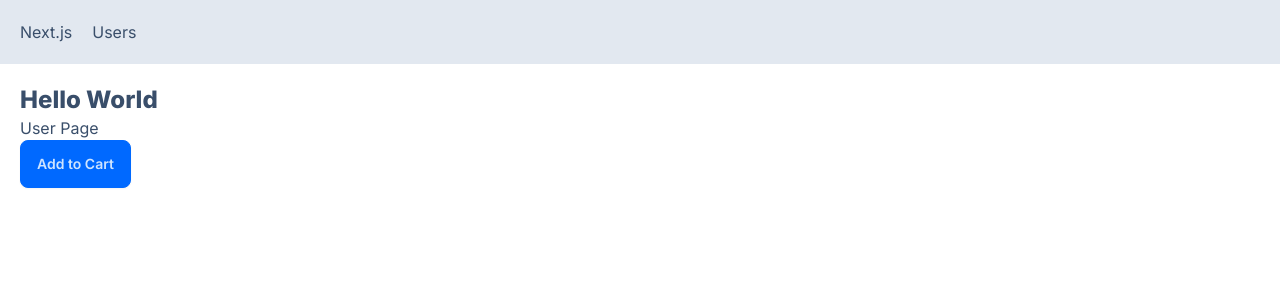
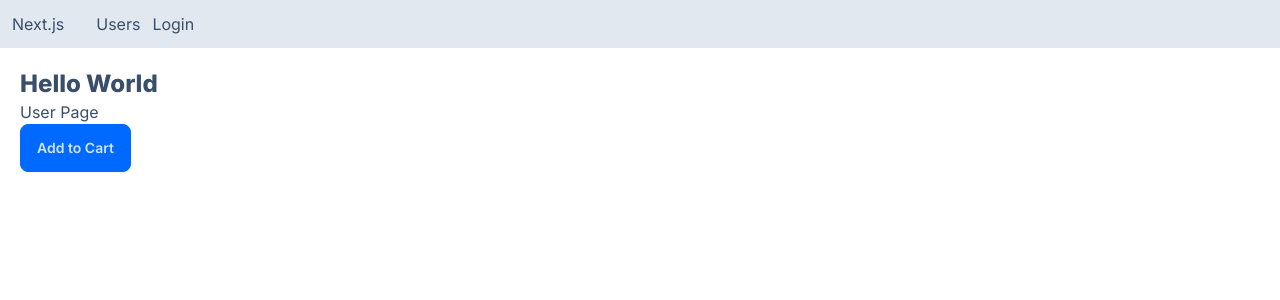
Before and after one commit to sarvan2research/next-app, a Next.js app: page / in a window 1280 px wide. Shown: the top 300 px of the page. Built offline with nearby package versions, Linux system fonts and the light colour scheme; no server answers.

Commit message:
Adding next auth session and authprovider

```diff
--- a/app/NavBar.tsx
+++ b/app/NavBar.tsx
@@ -1,13 +1,23 @@
+"use client";
+import { useSession } from "next-auth/react";
 import Link from "next/link";
 import React from "react";
+import AuthProvider from "./auth/provider";
 
 const NavBar = () => {
+  const { status, data: session } = useSession();
+  //if (status === "loading") return null;
   return (
-    <div className="bg-slate-200 p-5">
+    <div className="flex bg-slate-200 p-3 space-x-3">
       <Link href="/" className="mr-5">
         Next.js
       </Link>
       <Link href="/users">Users</Link>
+      {status === "loading" && <div>Loading...</div>}
+      {status === "authenticated" && <div>{session.user!.name}</div>}
+      {status === "unauthenticated" && (
+        <Link href="/api/auth/signin">Login</Link>
+      )}
     </div>
   );
 };
--- /dev/null
+++ b/app/api/auth/[...nextauth]/route.tsx
@@ -0,0 +1,13 @@
+import NextAuth from "next-auth";
+import GoogleProvider from "next-auth/providers/google";
+
+const handler = NextAuth({
+  providers: [
+    GoogleProvider({
+      clientId: process.env.GOOGLE_CLIENT_ID!,
+      clientSecret: process.env.GOOGLE_CLIENT_SECRET!,
+    }),
+  ],
+});
+
+export { handler as GET, handler as POST };
--- /dev/null
+++ b/app/api/auth/token/route.tsx
@@ -0,0 +1,7 @@
+import { getToken } from "next-auth/jwt";
+import { NextRequest, NextResponse } from "next/server";
+
+export async function GET(request: NextRequest) {
+  const token = await getToken({ req: request });
+  return NextResponse.json(token);
+}
--- /dev/null
+++ b/app/auth/provider.tsx
@@ -0,0 +1,9 @@
+"use client";
+import React, { ReactNode } from "react";
+import { SessionProvider } from "next-auth/react";
+
+const AuthProvider = ({ children }: { children: ReactNode }) => {
+  return <SessionProvider>{children}</SessionProvider>;
+};
+
+export default AuthProvider;
--- a/app/layout.tsx
+++ b/app/layout.tsx
@@ -3,6 +3,7 @@ import type { Metadata } from "next";
 import { Inter } from "next/font/google";
 import NavBar from "./NavBar";
 import { Suspense } from "react";
+import AuthProvider from "./auth/provider";
 
 const inter = Inter({ subsets: ["latin"] });
 
@@ -19,8 +20,10 @@ export default function RootLayout({
   return (
     <html data-theme="winter" lang="en">
       <body className={inter.className}>
-        <NavBar />
-        <main className="p-5">{children}</main>
+        <AuthProvider>
+          <NavBar />
+          <main className="p-5">{children}</main>
+        </AuthProvider>
       </body>
     </html>
   );
--- a/package.json
+++ b/package.json
@@ -18,6 +18,7 @@
     "eslint-config-next": "14.0.3",
     "fast-sort": "^3.4.0",
     "next": "14.0.3",
+    "next-auth": "^4.24.5",
     "next-cloudinary": "^5.7.0",
     "postcss": "8.4.31",
     "prisma": "^5.6.0",
```
Also changed, not shown: 1 other file (tests, documents, lock files or other folders).
